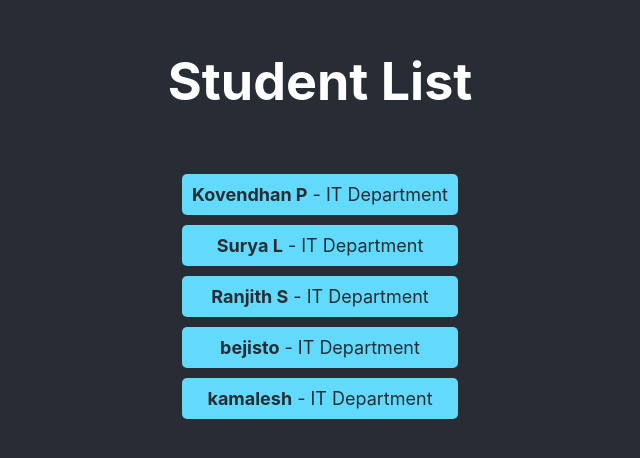
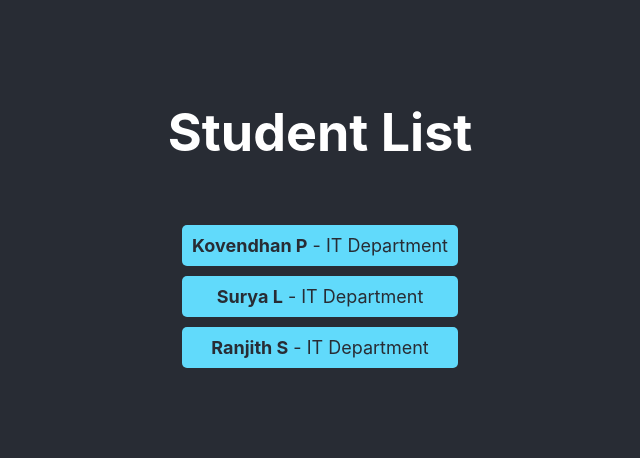
Before and after one commit to kovendhan5/student-website, a React (Create React App) app: page / in a window 1280 px wide. Shown: the part 170-628 px from the top of the page, without its empty margins (320-960 px from the left). Built offline with nearby package versions, Linux system fonts and the light colour scheme.

Commit message:
Update App.js

```diff
--- a/src/App.js
+++ b/src/App.js
@@ -6,8 +6,6 @@ function App() {
     { id: 1, name: 'Kovendhan P', department: 'IT' },
     { id: 2, name: 'Surya L', department: 'IT' },
     { id: 3, name: 'Ranjith S', department: 'IT' },
-    { id: 1, name: 'bejisto', department: 'IT' },
-    { id: 1, name: 'kamalesh', department: 'IT' },
   ]);
 
   return (
```
